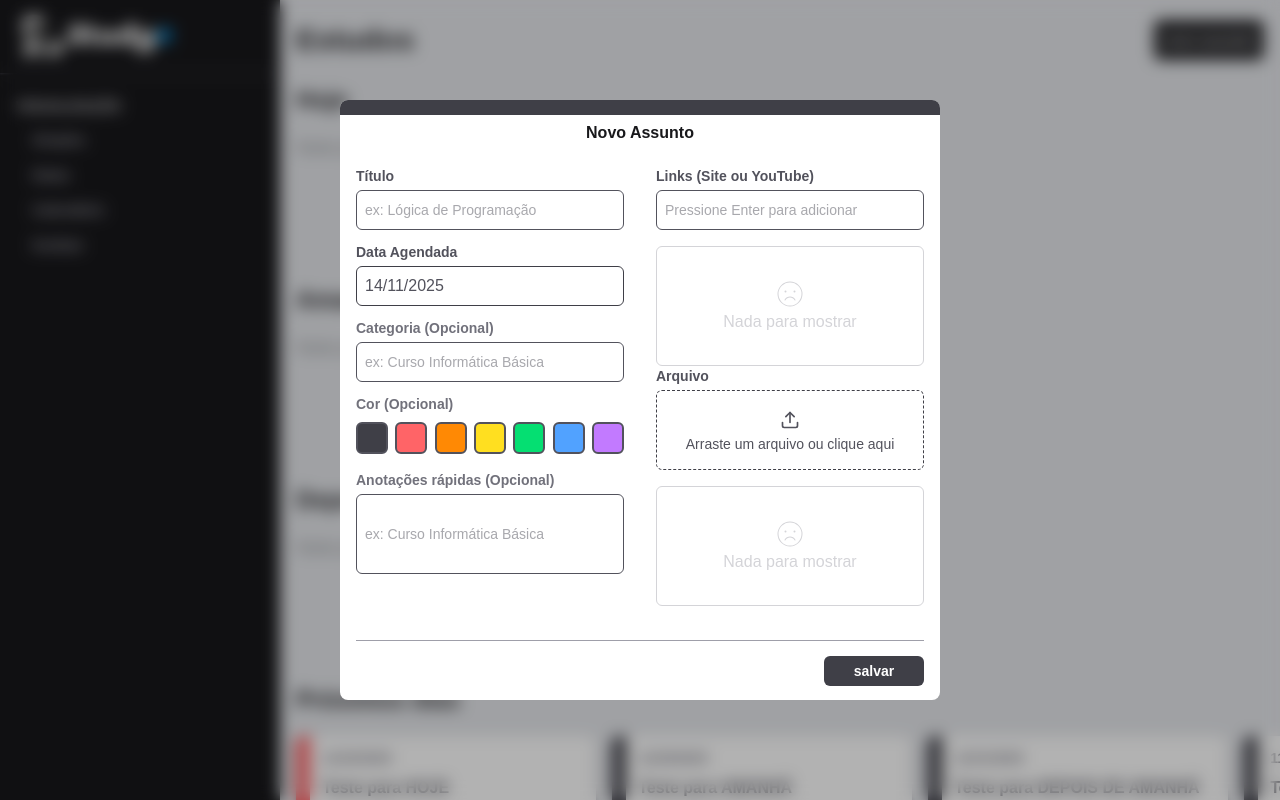
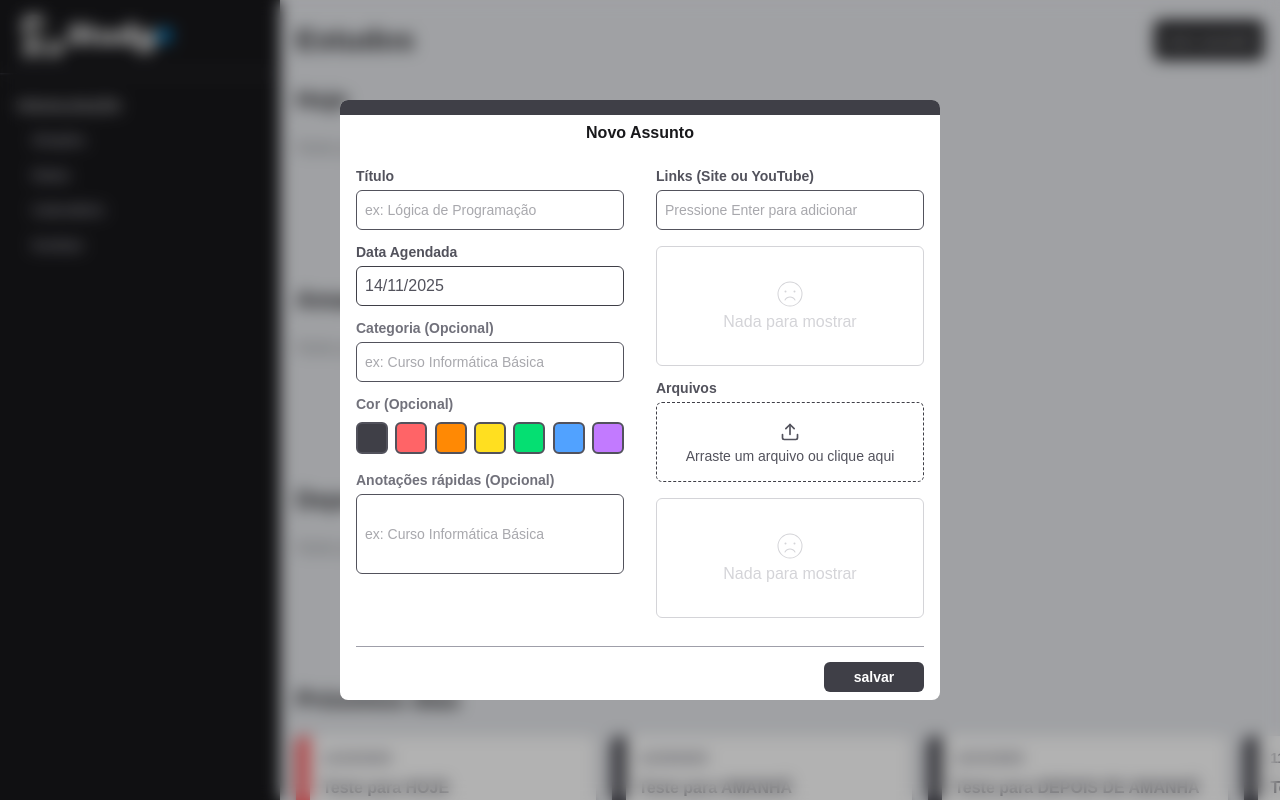
Before and after one commit to kelsmartins/projeto-studyo, a Next.js app in the folder app-estudos/: page / in a window 1280 px wide. Both pictures are taken after a click on the button "novo assunto". Built offline with nearby package versions, Linux system fonts and the light colour scheme.

Commit message:
ajuste marginbot formcard + text-lg de data carddetalhado

```diff
--- a/app-estudos/components/bigcomponents/carddetalhado.tsx
+++ b/app-estudos/components/bigcomponents/carddetalhado.tsx
@@ -49,8 +49,8 @@ export function CardDetalhado({cardData, closeDetails, getFields, handleUpdateCa
                 <section className="flex flex-row flex-1 justify-between items-center">
 
                     <div className="w-[300px] h-full flex flex-col px-4">
-                        <h2 className="w-full min-h-[30px] max-h-[70px] text-base flex items-end justify-start font-bold text-zinc-600 leading-tight text-xl break-words mb-1">{cardData.title}</h2> {/* 38 caracteres*/}
-                        <h2 className="w-full h-[30px] text-xl flex items-center justify-start font-bold text-zinc-500 mb-4">{cardData.date.toLocaleDateString()}</h2>
+                        <h2 className="w-full min-h-[30px] max-h-[70px] flex items-end justify-start font-bold text-zinc-600 leading-tight text-xl break-words mb-1">{cardData.title}</h2> {/* 38 caracteres*/}
+                        <h2 className="w-full h-[30px] text-lg flex items-center justify-start font-bold text-zinc-500 mb-4">{cardData.date.toLocaleDateString()}</h2>
                     </div>
 
                     <div className="w-[300px] h-full flex flex-col px-4">
--- a/app-estudos/components/bigcomponents/formcard.tsx
+++ b/app-estudos/components/bigcomponents/formcard.tsx
@@ -187,7 +187,7 @@ export function FormCard({initialData, handleCloseCard, handleSaveCard, getField
                         }
 
                         {/* ARQUIVO */}
-                        <h3 className="mb-1 text-sm text-zinc-600 font-bold">Arquivo</h3>
+                        <h3 className="mb-1 text-sm text-zinc-600 font-bold">Arquivos</h3>
                         <DropzoneComponent getSelectedFiles={getSelectedFiles}/>
                         {
                             selectedFiles && selectedFiles.length > 0 &&
--- a/app-estudos/components/nothingtoshow.tsx
+++ b/app-estudos/components/nothingtoshow.tsx
@@ -6,7 +6,7 @@ type Props = {
 
 export function NothingToShow({height}: Props){
     return (
-        <div className={`h-[${height}px] w-full mt-1 flex flex-col justify-center items-center rounded-md border border-zinc-300 text-zinc-300`}>
+        <div className={`h-[${height}px] w-full mt-1 flex flex-col justify-center items-center rounded-md border border-zinc-300 text-zinc-300 mb-3`}>
             <PiSmileySadThin  className="size-8"/>
             <p>Nada para mostrar</p>
         </div>
```
